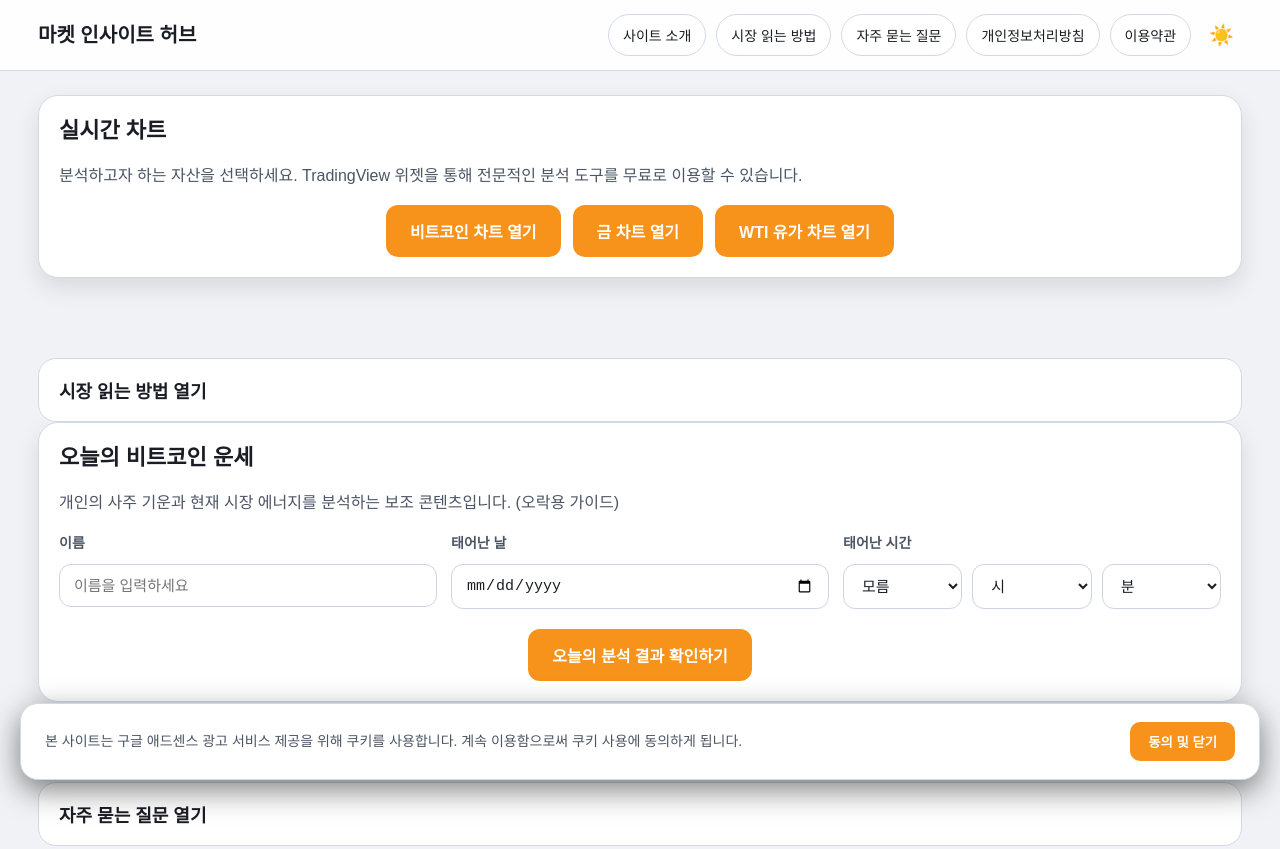
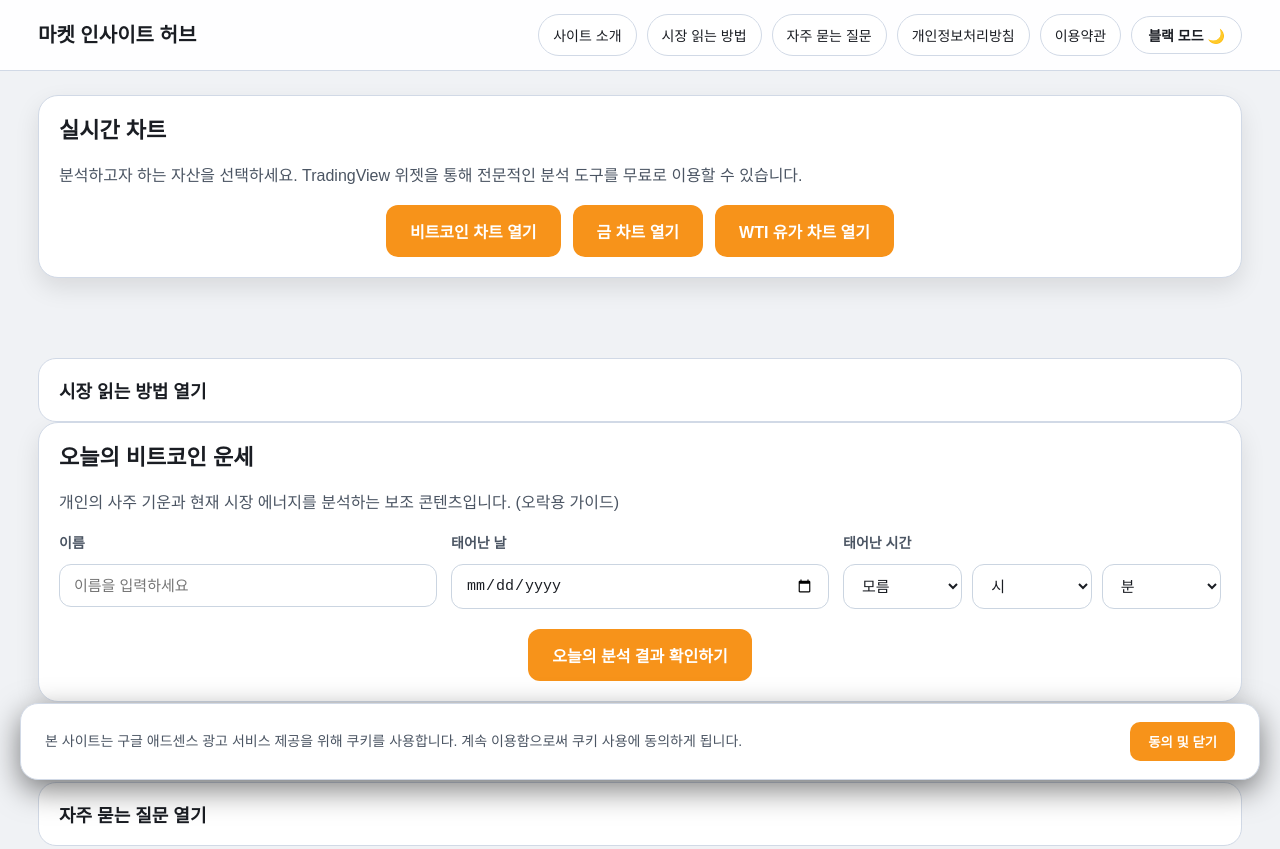
Before and after one commit to dhwnr9-cyber/bitcoin2, a plain HTML site: page index.html in a window 1280 px wide. Shown: the top 849 px of the page. Drawn offline with Linux system fonts and the light colour scheme.

Commit message:
Add descriptive text to theme toggle button

```diff
--- a/index.html
+++ b/index.html
@@ -99,18 +99,23 @@
 
     /* 테마 토글 버튼 스타일 */
     .theme-toggle {
-      background: none !important;
-      border: none !important;
-      padding: 8px !important;
+      background: var(--card-bg) !important;
+      color: var(--text-color) !important;
+      border: 1px solid var(--card-border) !important;
+      border-radius: 999px !important;
+      padding: 8px 16px !important;
       display: flex;
       align-items: center;
       justify-content: center;
+      gap: 6px;
       cursor: pointer;
-      font-size: 20px !important;
-      transition: transform 0.3s;
+      font-size: 14px !important;
+      font-weight: 600 !important;
+      transition: all 0.3s;
     }
     .theme-toggle:hover {
-      transform: scale(1.1);
+      background: var(--stat-bg) !important;
+      border-color: #f7931a !important;
     }
 
     .container {
@@ -509,7 +514,7 @@
         <button type="button" onclick="toggleSection('termsContent')">이용약관</button>
         <!-- 테마 토글 버튼 -->
         <button type="button" id="themeToggle" class="theme-toggle" onclick="toggleTheme()" title="테마 변경">
-          🌙
+          블랙 모드 🌙
         </button>
       </nav>
     </div>
@@ -1299,7 +1304,7 @@
     function updateThemeToggleIcon(theme) {
       const btn = document.getElementById('themeToggle');
       if (btn) {
-        btn.innerHTML = theme === 'light' ? '☀️' : '🌙';
+        btn.innerHTML = theme === 'light' ? '블랙 모드 🌙' : '화이트 모드 ☀️';
       }
     }
 
```
